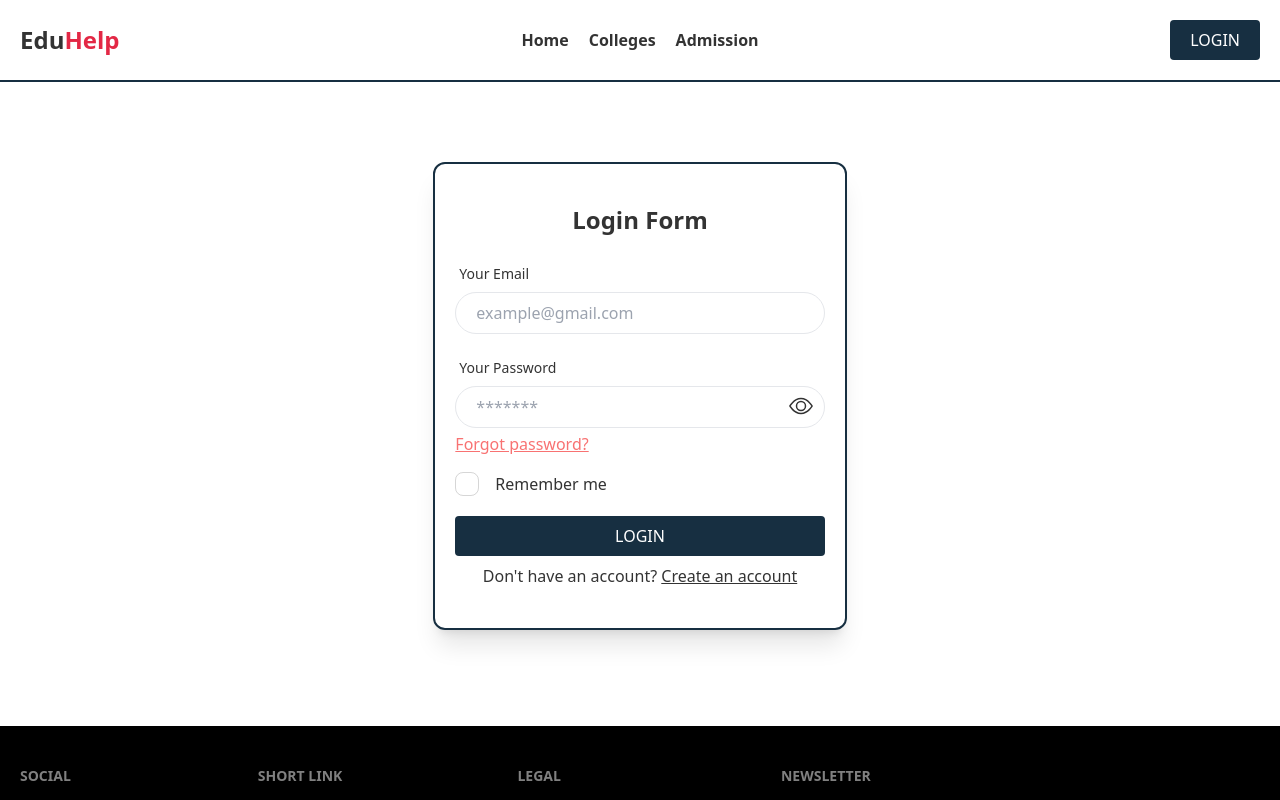
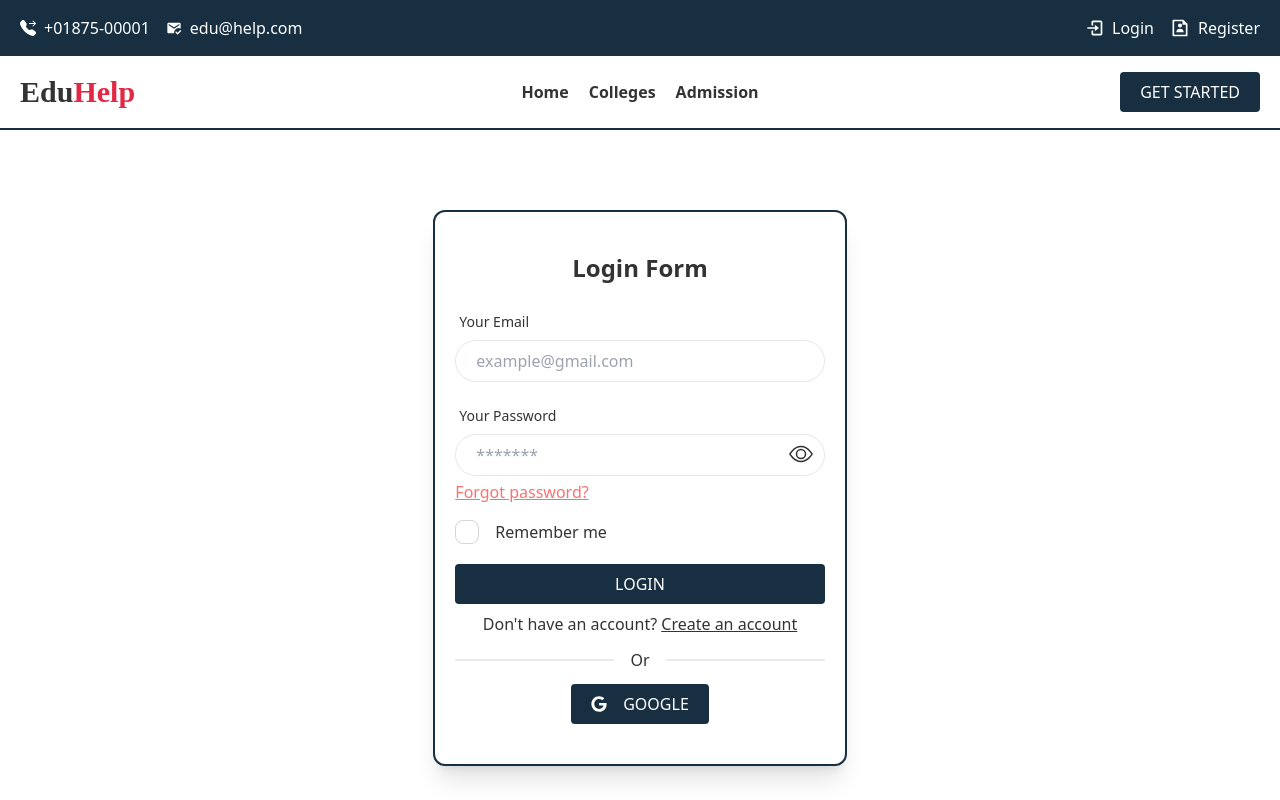
Before and after one commit to MohammadSaifulIslam/edu-help, a React (Vite) app: page /login in a window 1280 px wide. Shown: the top 800 px of the page. Built offline with nearby package versions, Linux system fonts and the light colour scheme; no server answers.

Commit message:
header section and logout function added

```diff
--- /dev/null
+++ b/src/components/Header/Header.jsx
@@ -0,0 +1,35 @@
+import { BiLogIn, BiLogOut } from "react-icons/bi";
+import { BsFillTelephoneForwardFill } from "react-icons/bs";
+import { MdMarkEmailRead } from "react-icons/md";
+import { RiFileUserLine } from "react-icons/ri";
+
+import { Link } from "react-router-dom";
+import useAuth from "../../pages/hooks/useAuth";
+
+const Header = () => {
+    const { user, logOut } = useAuth()
+    const handleLogOut = () => {
+        logOut()
+    }
+    return (
+        <section className="bg-primary text-white text-sm md:text-base">
+            <div className="my-container py-4 flex flex-col md:flex-row md:justify-between items-center gap-2">
+                <div className="flex gap-4 ">
+                    <div className="flex gap-2 items-center"><BsFillTelephoneForwardFill className="h-4 w-4" /> +01875-00001</div>
+                    <div className="flex gap-2 items-center"><MdMarkEmailRead className="w-4 h-4" /> <span>edu@help.com</span></div>
+                </div>
+                {
+                    user ?
+                        <button onClick={handleLogOut} className="flex gap-2 items-center"><BiLogOut className="w-5 h-5" /> <span>Logout</span></button>
+                        :
+                        <div className="flex gap-4">
+                            <Link to={'/login'} className="flex gap-2 items-center"><BiLogIn className="h-5 w-5" /> Login</Link>
+                            <Link to={'/register'} className="flex gap-2 items-center"><RiFileUserLine className="w-5 h-5" /> <span>Register</span></Link>
+                        </div>
+                }
+            </div>
+        </section>
+    );
+};
+
+export default Header;
--- a/src/components/UserAvater/UserAvater.jsx
+++ b/src/components/UserAvater/UserAvater.jsx
@@ -7,7 +7,7 @@
         <div>
             {
                 user ?
-                    <figure className="hover-text h-10 w-10 ml-4 cursor-pointer">
+                    <figure className="hover-text h-14 w-14 ml-4 cursor-pointer">
                         <img className='w-full h-full rounded-full' src={user?.photoURL} alt="user photo" />
                         <span className="tooltip-text" id="left">{user?.displayName}</span>
                     </figure>
--- a/src/layouts/Main.jsx
+++ b/src/layouts/Main.jsx
@@ -1,4 +1,5 @@
 import { Outlet, ScrollRestoration } from "react-router-dom";
+import Header from "../components/Header/Header";
 import Footer from "../pages/Shared/Footer/Footer";
 import Navbar from "../pages/Shared/NavBar/NavBar";
 
@@ -6,6 +7,7 @@
     return (
         <div>
             <ScrollRestoration />
+            <Header/>
             <Navbar />
 
             <Outlet />
--- a/src/pages/Others/Login/Login.jsx
+++ b/src/pages/Others/Login/Login.jsx
@@ -6,8 +6,9 @@
 import { Link, useNavigate } from 'react-router-dom';
 import Swal from 'sweetalert2';
 
-// import SocialLogin from '../../Shared/SocialLogin/SocialLogin';
+
 import { AuthContext } from '../../../providers/AuthProvider/AuthProvider';
+import SocialLogin from '../../Shared/SocialLogin/SocialLogin';
 const Login = () => {
     const { register, handleSubmit, formState: { errors } } = useForm();
     // const { loginUser } = useAuth()
@@ -72,7 +73,8 @@
                 <button className='my-btn w-full mt-5'>Login</button>
                 <p className='text-error text-center mt-2'>{error}</p>
                 <p className='text-center mt-2'>Don't have an account? <Link to='/register' className='text-priborder-primary underline'>Create an account</Link></p>
-                {/* <SocialLogin /> */}
+                <SocialLogin />
+
             </form>
         </section>
     );
--- a/src/pages/Others/Register/Register.jsx
+++ b/src/pages/Others/Register/Register.jsx
@@ -5,8 +5,9 @@
 import Swal from "sweetalert2";
 
 import saveUser from "../../../apis/auth/auth";
-// import SocialLogin from "../../Shared/SocialLogin/SocialLogin";
+
 import useAuth from "../../hooks/useAuth";
+import SocialLogin from "../../Shared/SocialLogin/SocialLogin";
 
 const Register = () => {
     const { createUser, updateUser, } = useAuth()
@@ -172,7 +173,7 @@
                 <button className='my-btn w-full mt-5'>Create an account</button>
                 <p className='text-error text-center mt-2'>{error}</p>
                 <p className='text-center mt-2'>Already have an account? <Link to='/login' className='text-primary underline'>Login</Link></p>
-                {/* <SocialLogin /> */}
+                <SocialLogin />
             </form>
         </section>
     );
--- a/src/pages/Shared/NavBar/NavBar.jsx
+++ b/src/pages/Shared/NavBar/NavBar.jsx
@@ -6,7 +6,7 @@
 const Navbar = () => {
     const { user } = useAuth()
     return (
-        <section className=" bg-white py-2 relative border-b-2 border-primary">
+        <section className=" bg-white py-1 relative border-b-2 border-primary">
             <nav className="my-container navbar">
                 <div className="navbar-start">
                     <div className="dropdown">
@@ -39,7 +39,7 @@
                             }
                         </ul>
                     </div>
-                    <Link to='/' className="text-2xl font-bold">Edu<span className="text-secondary">Help</span></Link>
+                    <Link to='/' className="font-bold text-xl md:text-3xl" style={{ fontFamily: ['Bruno Ace SC', 'cursive'] }}>Edu<span className='text-secondary'>Help</span></Link>
                 </div>
                 <div className="navbar-center hidden lg:flex">
                     <ul className="flex gap-5 font-semibold">
@@ -73,7 +73,7 @@
                         user ?
                             <UserAvater />
                             :
-                            <Link to={'/login'}><button className="my-btn">Login</button></Link>
+                            <Link to={'/colleges'}><button className="my-btn">Get Started</button></Link>
                     }
                 </div>
             </nav>
--- /dev/null
+++ b/src/pages/Shared/SocialLogin/SocialLogin.jsx
@@ -0,0 +1,41 @@
+import { FaGoogle } from 'react-icons/fa';
+import { useNavigate } from 'react-router-dom';
+import Swal from 'sweetalert2';
+import saveUser from '../../../apis/auth/auth';
+import useAuth from '../../hooks/useAuth';
+
+const SocialLogin = () => {
+    const { loginWithGoogle } = useAuth();
+    const navigate = useNavigate();
+
+    const handleGoogleLogin = () => {
+        loginWithGoogle()
+            .then(result => {
+                const { photoURL, email, displayName, } = result.user;
+                const userInformation = { photo: photoURL, name: displayName, email }
+                saveUser(email, userInformation)
+                Swal.fire({
+                    icon: 'success',
+                    title: 'Login Successful',
+                    showConfirmButton: false,
+                    timer: 1500
+                })
+                navigate('/')
+            })
+            .catch(err => {
+
+                console.log(err)
+            })
+    }
+    return (
+        <>
+
+            <div className="divider">Or</div>
+            <div onClick={handleGoogleLogin} className='my-btn w-fit mx-auto flex justify-center items-center gap-4'>
+                <FaGoogle></FaGoogle>Google
+            </div>
+        </>
+    );
+};
+
+export default SocialLogin;
```
